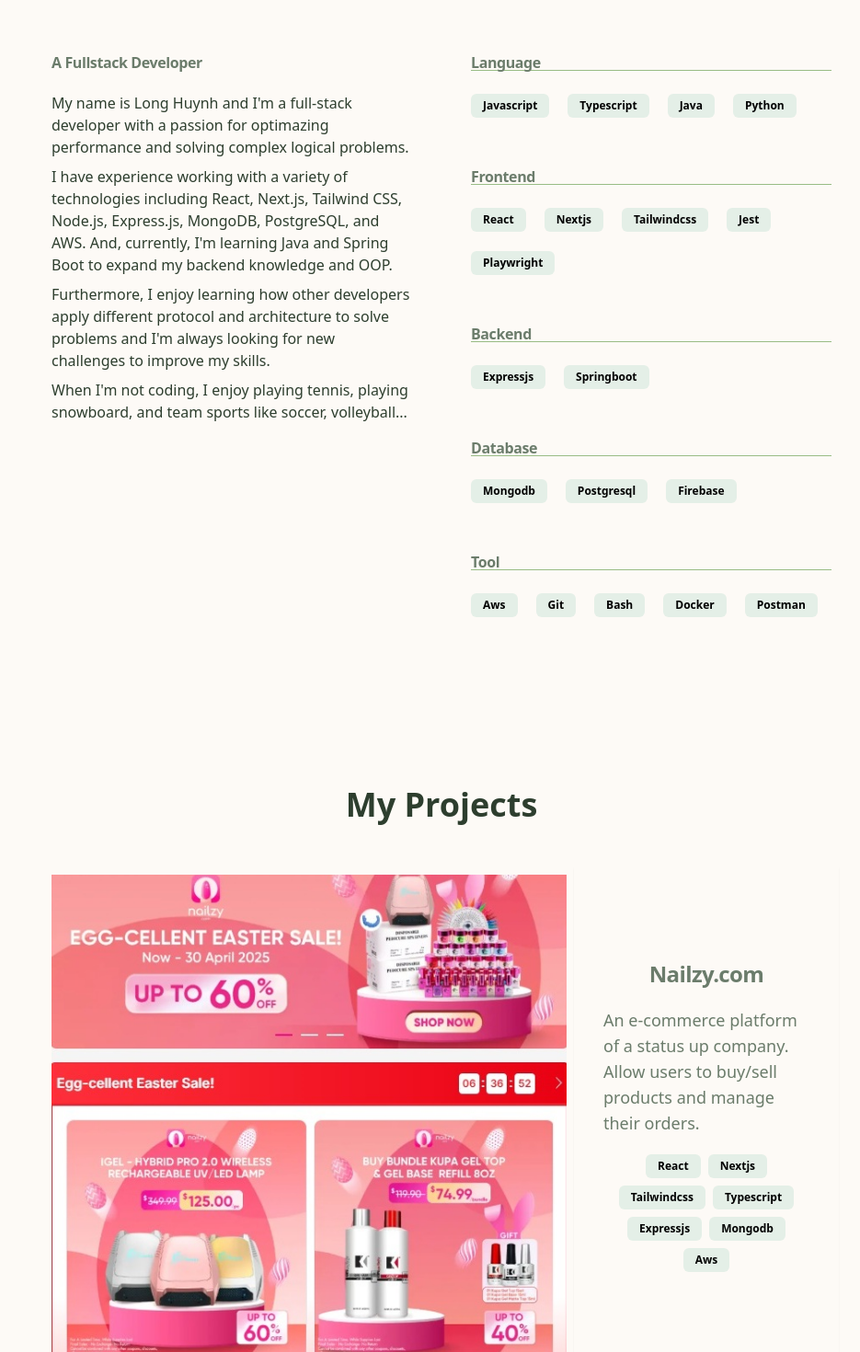
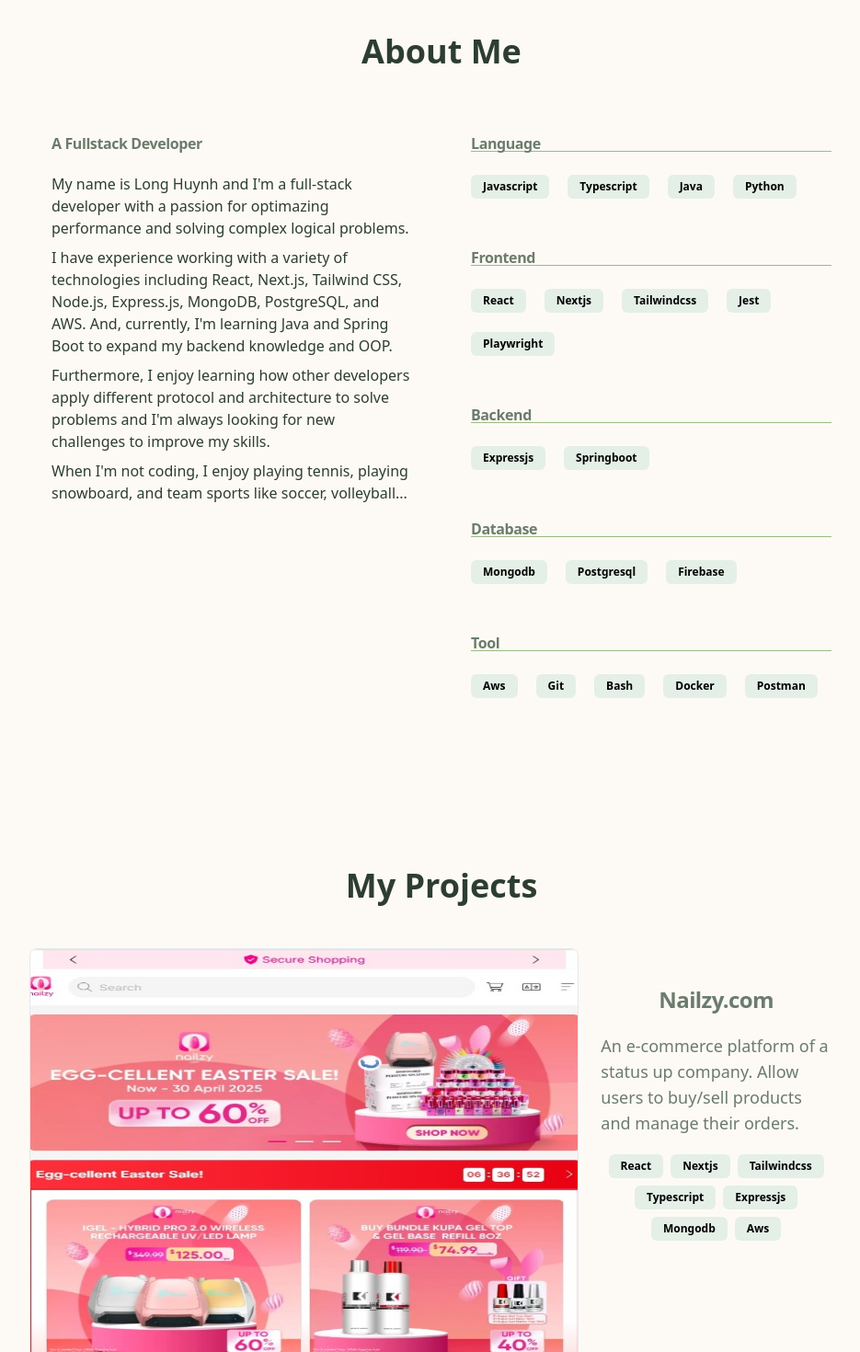
Before and after one commit to long-kr/my-portfolio, a Next.js app: page / in a window 1280 px wide. Shown: the part 860-2330 px from the top of the page at 92% size, without its empty margins (224-1159 px from the left). Built offline with nearby package versions, Linux system fonts and the light colour scheme.

Commit message:
refactor: improve layout and styling in various components; remove unused imports and enhance responsiveness

```diff
--- a/src/components/card/InformationCard.tsx
+++ b/src/components/card/InformationCard.tsx
@@ -21,7 +21,7 @@
   return (
     <div
       className={cn(
-        "relative flex w-full items-center justify-center overflow-hidden",
+        "relative flex w-full justify-center overflow-hidden",
         className,
       )}
     >
--- a/src/components/card/ProjectCard.tsx
+++ b/src/components/card/ProjectCard.tsx
@@ -1,7 +1,7 @@
 "use client";
 
 import { Card, CardContent } from "@/components/ui";
-import { DEFAULT_IMAGE, Project } from "@/config";
+import { Project } from "@/config";
 import { cn } from "@/lib/utils";
 import { track } from "@vercel/analytics";
 import Image from "next/image";
@@ -18,22 +18,25 @@
 }) => {
   return (
     <Card
-      className={cn("group w-full border-none shadow-none", className)}
+      className={cn(
+        "w-full rounded-lg shadow-none hover:shadow-lg hover:shadow-muted-foreground",
+        className,
+      )}
       {...props}
     >
       <Link
         href={project.github ?? project.url ?? "#"}
         onClick={() => track("click_link_project", { project: project.name })}
-        target="_blank"
+        target='_blank'
       >
-        <CardContent className="relative min-h-full w-full overflow-hidden p-0 group-hover:hidden md:group-hover:block">
+        <CardContent className='relative min-h-full w-full overflow-hidden rounded-lg'>
           <Image
-            src={project.image ?? DEFAULT_IMAGE}
+            src={project.image}
             alt={project.name}
             fill
-            placeholder="blur"
-            loading="lazy"
-            className="object-cover"
+            placeholder='blur'
+            loading='lazy'
+            // className='object-cover'
           />
         </CardContent>
       </Link>
--- a/src/components/section/AboutSection.tsx
+++ b/src/components/section/AboutSection.tsx
@@ -18,7 +18,12 @@
   if (theme === "dark" || !isClient) return null;
 
   return (
-    <ScrollAnimationWrapper className='grid grid-cols-1 gap-4 md:grid-cols-2'>
+    <ScrollAnimationWrapper>
+      <div className='mb-12 text-center'>
+        <h2 className='text-4xl font-bold'>About Me</h2>
+      </div>
+
+      <div className='grid grid-cols-1 gap-4 md:grid-cols-2'>
         <div className='relative'>
           <Card className={cn("sticky top-0 h-fit border-none shadow-none")}>
             <CardHeader>
@@ -52,6 +57,7 @@
             </div>
           ))}
         </div>
+      </div>
     </ScrollAnimationWrapper>
   );
 };
--- a/src/components/section/IntroSection.tsx
+++ b/src/components/section/IntroSection.tsx
@@ -1,23 +1,15 @@
-"use client";
-
 import { appData } from "@/config";
-import { useIsClient } from "@/hooks";
 import { cn } from "@/lib";
-import { useTheme } from "next-themes";
 import { AnimatedText } from "../ui";
 
 export default function IntroSection() {
-  const isClient = useIsClient();
-  const { theme } = useTheme();
-
   const text = "No Dark Mode Allowed!";
 
   return (
     <section className='min-h-dvh'>
       <div className='flex min-h-dvh flex-wrap items-center justify-center'>
-        {isClient && theme === "dark" ? (
-          // Animated "No Dark Mode Allowed!" text
-          text.split(" ").map((word) => (
+        <div className='hidden dark:flex'>
+          {text.split(" ").map((word) => (
             <span key={word} className='px-1 hover:cursor-none'>
               {word.split("").map((char, index) => (
                 <span
@@ -31,9 +23,9 @@
                 </span>
               ))}{" "}
             </span>
-          ))
-        ) : (
-          <h1 className='text-2xl font-bold sm:text-4xl md:text-6xl'>
+          ))}
+        </div>
+        <h1 className='block text-2xl font-bold dark:hidden sm:text-4xl md:text-6xl'>
           Hi!{" "}
           <AnimatedText
             text={`I'm ${appData.name}`}
@@ -41,8 +33,35 @@
             delay={0.1}
           />
         </h1>
-        )}
       </div>
     </section>
   );
 }
+
+//  {isClient && theme === "dark" ? (
+//           // Animated "No Dark Mode Allowed!" text
+//           text.split(" ").map((word) => (
+//             <span key={word} className='px-1 hover:cursor-none'>
+//               {word.split("").map((char, index) => (
+//                 <span
+//                   key={index}
+//                   className={cn(
+//                     "p-1 text-9xl font-bold text-primary",
+//                     "inline-block transition delay-500 hover:animate-[leftToRight_0.8s_ease-out_forwards]",
+//                   )}
+//                 >
+//                   {char}
+//                 </span>
+//               ))}{" "}
+//             </span>
+//           ))
+//         ) : (
+//           <h1 className='hidden text-2xl font-bold dark:block sm:text-4xl md:text-6xl'>
+//             Hi!{" "}
+//             <AnimatedText
+//               text={`I'm ${appData.name}`}
+//               className='relative inline-block'
+//               delay={0.1}
+//             />
+//           </h1>
+//         )}
--- a/src/components/section/ProjectsSection.tsx
+++ b/src/components/section/ProjectsSection.tsx
@@ -15,11 +15,13 @@
   if (theme === "dark" || !isClient) return null;
 
   return (
-    <ScrollAnimationWrapper className='mx-auto max-w-7xl px-4'>
-      <h2 className='mb-12 text-center text-4xl font-bold'>My Projects</h2>
+    <ScrollAnimationWrapper>
+      <div className='mb-12 text-center'>
+        <h2 className='text-4xl font-bold'>My Projects</h2>
+      </div>
 
       {/* Web */}
-      <div className='gird-cols-1 hidden w-full gap-3 md:grid'>
+      <div className='gird-cols-1 hidden w-full gap-24 md:grid'>
         {projects.map((project) => (
           <div
             key={project.name}
@@ -27,13 +29,10 @@
           >
             <ProjectCard
               project={project}
-              className='stagger-item border-1 col-span-2 p-2 hover:shadow-sm'
+              className='stagger-item col-span-2'
             />
 
-            <ProjectInformation
-              project={project}
-              className='border-1 col-span-1 p-2 shadow-sm'
-            />
+            <ProjectInformation project={project} className='col-span-1' />
           </div>
         ))}
       </div>
```
Lines whose indentation alone changed are shown as unchanged.
